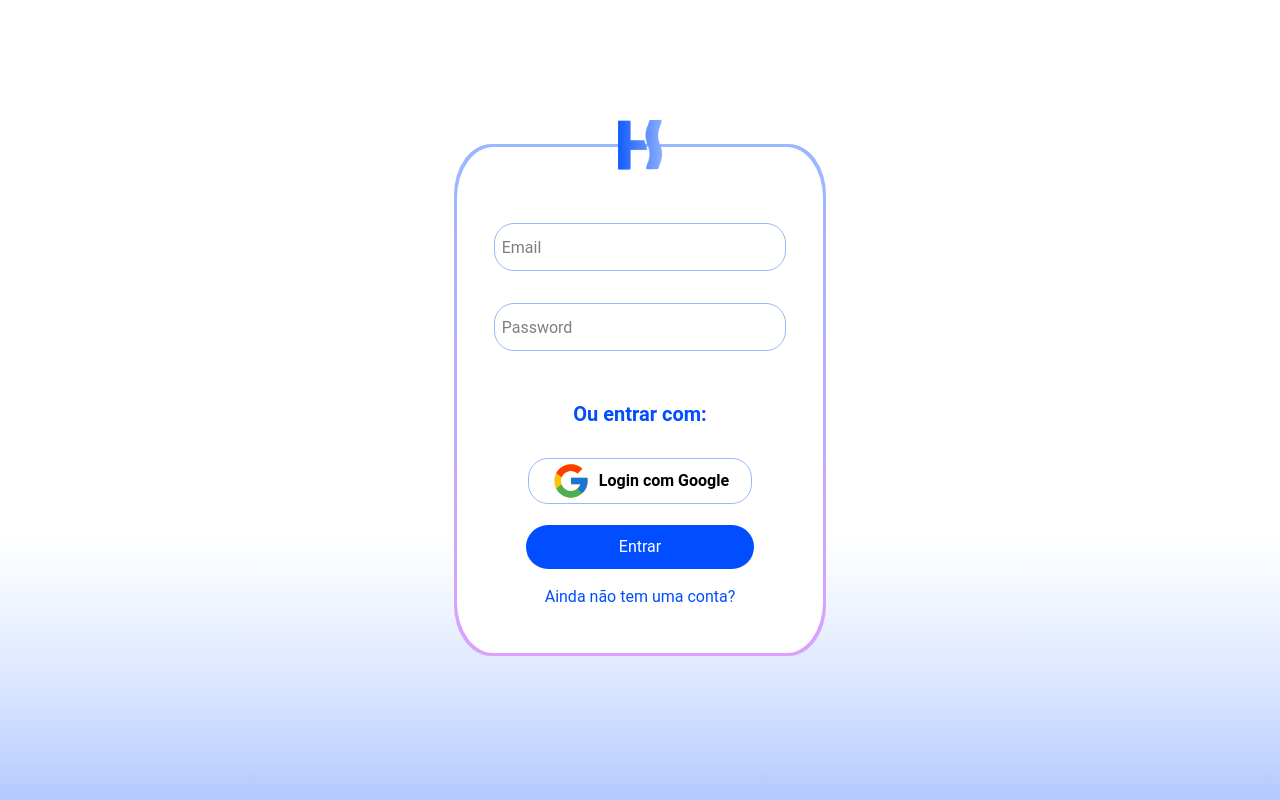
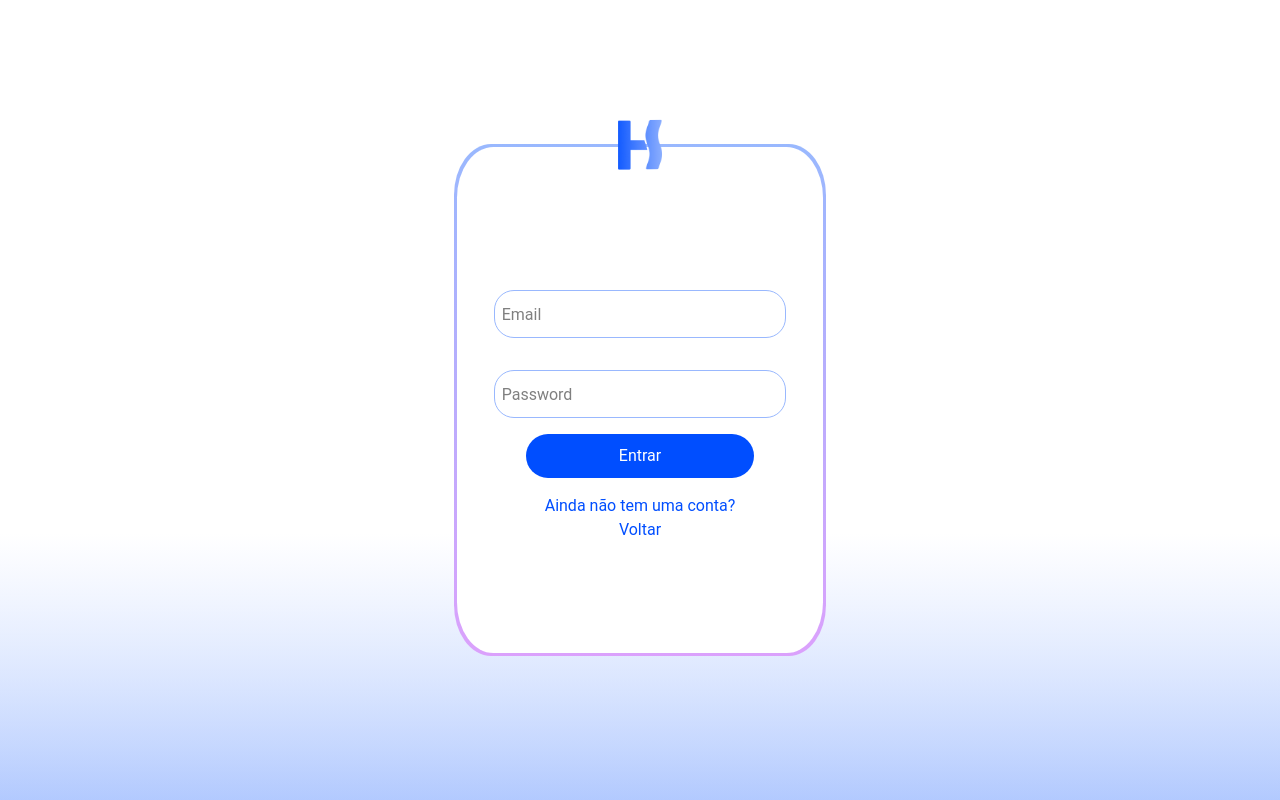
Before and after one commit to gabrielaanascimento/homesync, a Next.js app: page /login in a window 1280 px wide. Built offline with nearby package versions, Linux system fonts and the light colour scheme.

Commit message:
Alteração no perfil

```diff
--- a/src/app/login/page.tsx
+++ b/src/app/login/page.tsx
@@ -46,11 +46,9 @@ function Login() {
           <img src={logo.src} alt="logo" className="logo" />
           <input type="text" name="email" className="email" placeholder="Email" />
           <input type="password" name="password" className="password" placeholder="Password" />
-          <div className="autenticacao"></div>
-          <p className="titleAuth">Ou entrar com:</p>
-          <ButtonGoogle />
           <button type="submit" id="entrar">Entrar</button>
           <a href="/cadastro">Ainda não tem uma conta?</a>
+          <a href="/">Voltar</a>
         </form>
       </div>
       <footer></footer>
```
